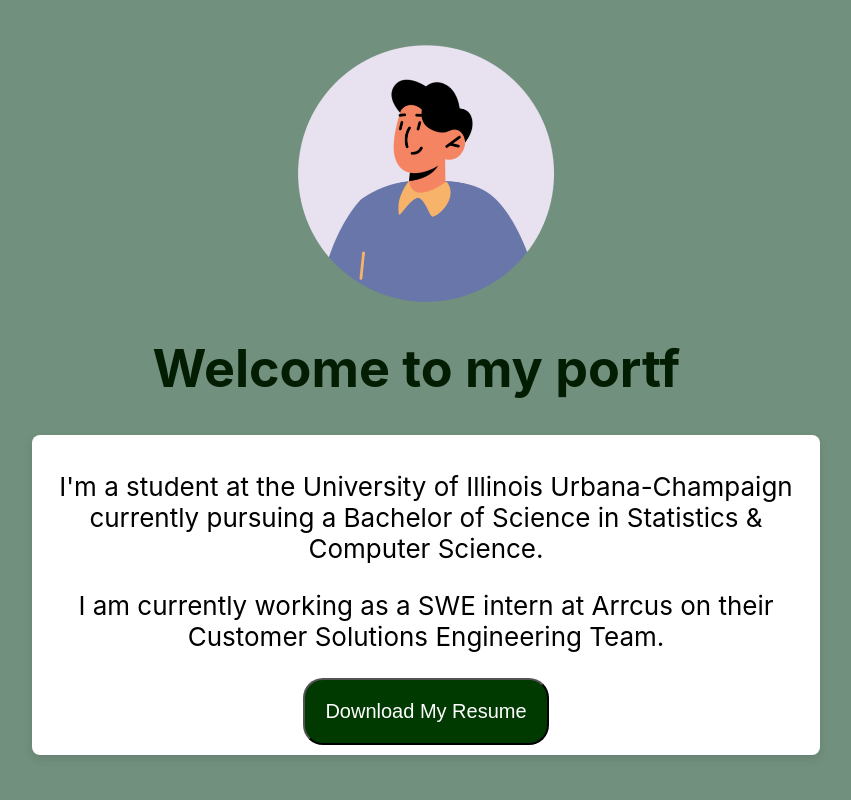
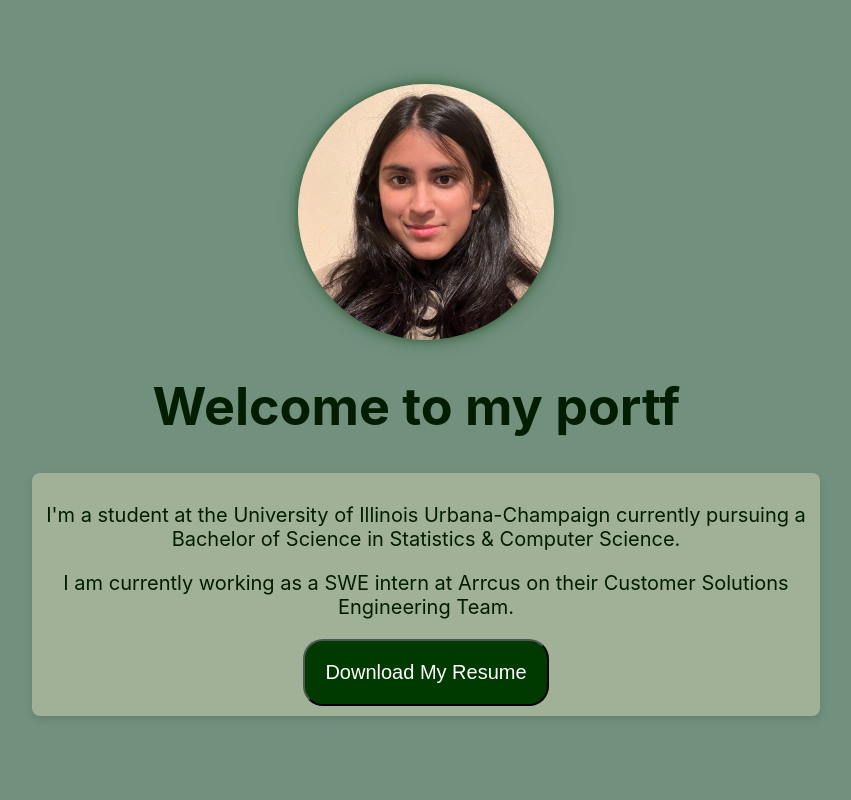
Before and after one commit to ssundr/ssundr.github.io, a React (Create React App) app in the folder portfolio/: page / in a window 1280 px wide. Shown: the top 800 px of the page, without its empty margins (214-1065 px from the left). Built offline with nearby package versions, Linux system fonts and the light colour scheme.

Commit message:
better background color

```diff
--- a/portfolio/src/App.css
+++ b/portfolio/src/App.css
@@ -38,7 +38,7 @@
 
 /* about-me section */
 .about-me-card {
-  background-color: #ffffff;
+  background-color: #a1b197;
   box-shadow: 0 4px 8px rgba(0, 0, 0, 0.1);
   border-radius: 8px;
   padding: 10px;
@@ -51,7 +51,7 @@ h1 {
   color: rgb(2, 29, 2);
 }
 
-.about-me-card-content p {
+.card-content p {
   color: rgb(2, 29, 2);
   font-size: 20px;
 }
@@ -61,6 +61,8 @@ h1 {
   margin-top: 30px;
   width: 20%;
   height: auto;
+  border-radius: 50%;
+  box-shadow: 0 0 10px rgba(8, 53, 8, 0.5), 0 0 20px rgba(0, 69, 0, 0.3);
 }
 
 /* resume button */
--- a/portfolio/src/App.js
+++ b/portfolio/src/App.js
@@ -39,7 +39,7 @@ import companyLogoY from "./logos/iprobe-logo.png"; // msu
 import companyLogoZ from "./logos/data-science.jpeg"; // cs/stat 107 !!
 
 // prof pic
-import profilePicture from "./images/profile-picture.png"; // Import your profile picture
+import profilePicture from "./images/profile-picture.jpeg"; // Import your profile picture
 
 // project images
 import restaurantReccomender from "./images/restaurant-recommender.png";
```
Also changed, not shown: portfolio/src/images/profile-picture.jpeg (added), portfolio/src/images/profile-picture.png (deleted).
